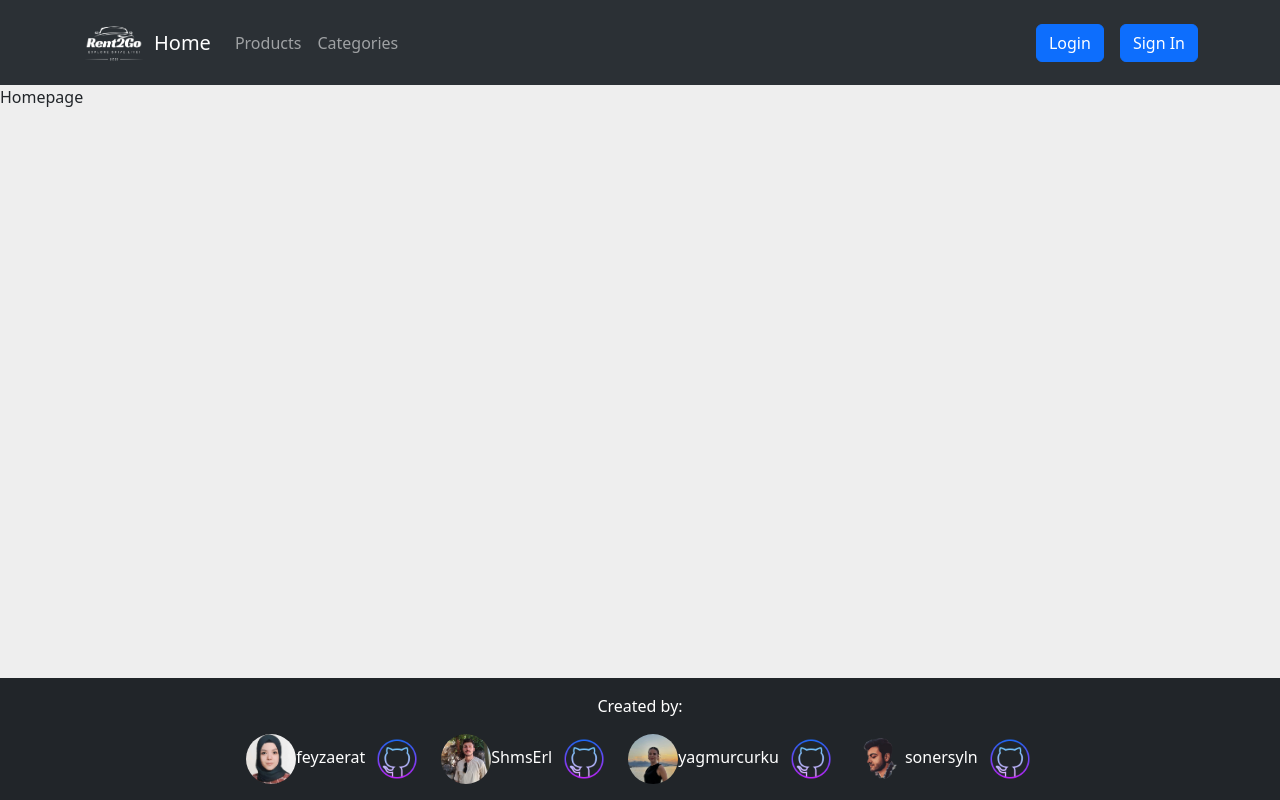
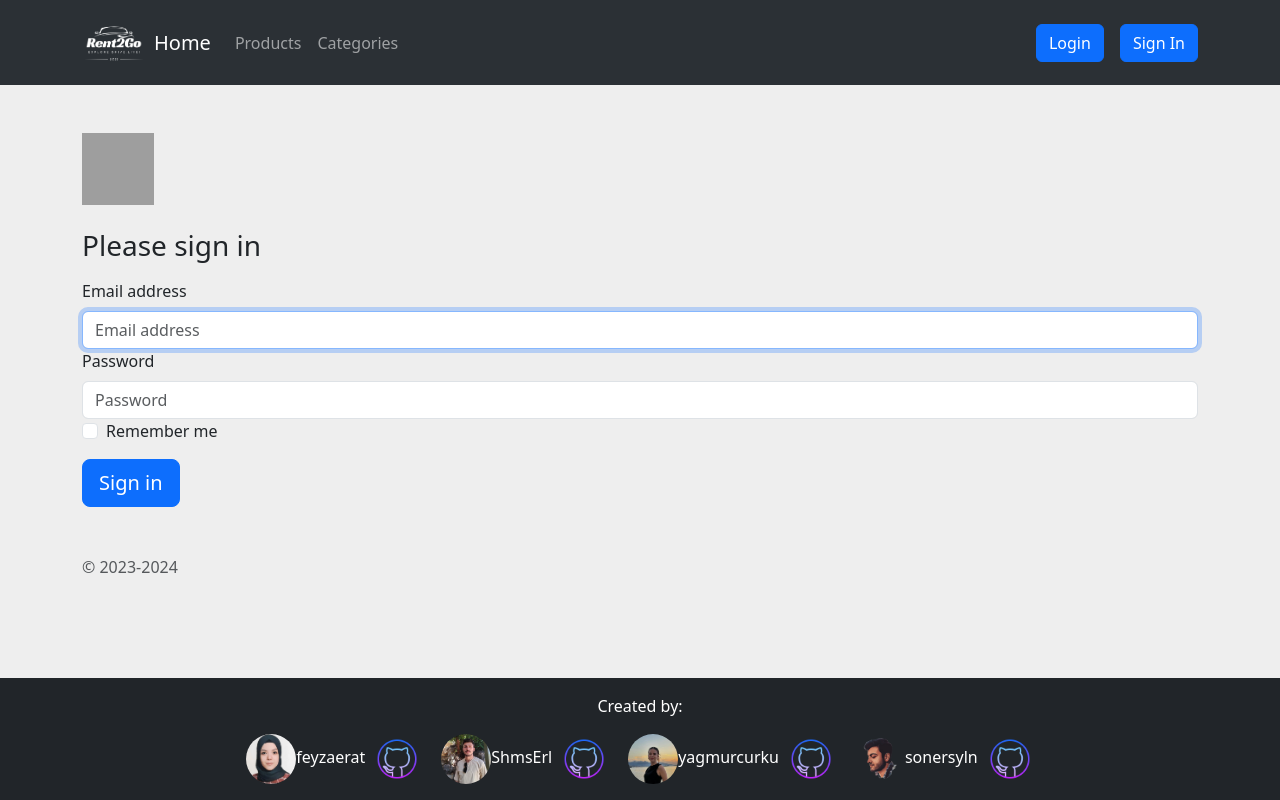
Before and after one commit to Rent2Go/react-starter, a React (Create React App) app: page / in a window 1280 px wide. Built offline with nearby package versions, Linux system fonts and the light colour scheme; grey boxes are pictures that could not be loaded.

Commit message:
Created form-group on the homePage.

```diff
--- a/src/components/navbar/SignedOut.jsx
+++ b/src/components/navbar/SignedOut.jsx
@@ -1,6 +1,7 @@
 import React from 'react'
 import { Image, Nav, NavDropdown, Navbar, NavbarBrand, NavbarCollapse, NavbarToggle } from 'react-bootstrap'
 import { Link } from 'react-router-dom'
+import seyhmusImage from '../../assets/seyhmus.jpg';
 
 
 const SignedOut = (props) => {
@@ -8,7 +9,7 @@ const SignedOut = (props) => {
         <div>
             <Navbar className='auth' expand="sm">
                 <Image
-                    src="https://img.freepik.com/premium-psd/3d-cartoon-man-smiling-portrait-isolated-transparent-background-png-psd_888962-1569.jpg"
+                    src={seyhmusImage}
                     roundedCircle
                     width="30"
                     height="30"
--- a/src/pages/homepage/Homepage.jsx
+++ b/src/pages/homepage/Homepage.jsx
@@ -1,14 +1,47 @@
 import React from 'react'
 import "./homepage.css"
+import { Button, Form, Image } from 'react-bootstrap'
 
 const Homepage = () => {
   return (
-    <>
 
-    <div id="home">Homepage</div>
 
-    </>
+
+    <Form className="form-signin container mt-5">
+      <Image className="mb-4" src="https://getbootstrap.com/docs/4.0/assets/brand/bootstrap-solid.svg" alt="" width="72" height="72" />
+      <h1 className="h3 mb-3 font-weight-normal">Please sign in</h1>
+      <Form.Group controlId="inputEmail">
+        <Form.Label>Email address</Form.Label>
+        <Form.Control type="email" placeholder="Email address" required autoFocus />
+      </Form.Group>
+      <Form.Group controlId="inputPassword">
+        <Form.Label>Password</Form.Label>
+        <Form.Control type="password" placeholder="Password" required />
+      </Form.Group>
+      <Form.Group controlId="rememberMe" className="checkbox mb-3">
+        <Form.Check type="checkbox" label="Remember me" />
+      </Form.Group>
+      <Button variant="primary" size="lg" block type="submit">
+        Sign in
+      </Button>
+      <p className="mt-5 mb-3 text-muted">© 2023-2024</p>
+    </Form>
+
+
+
+
+
+
+
+
+
+
+
+
+
+
+
   )
 }
 
-export default Homepage
+export default Homepage;
```
